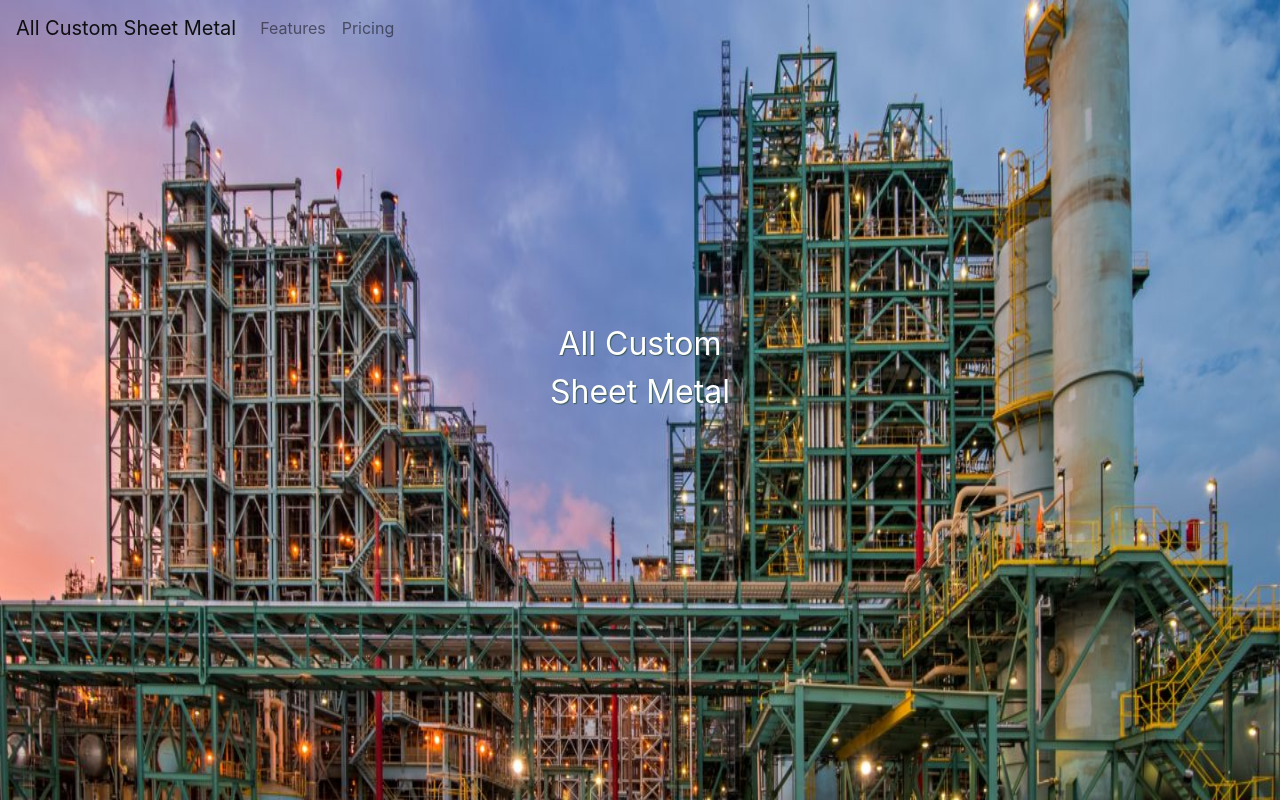
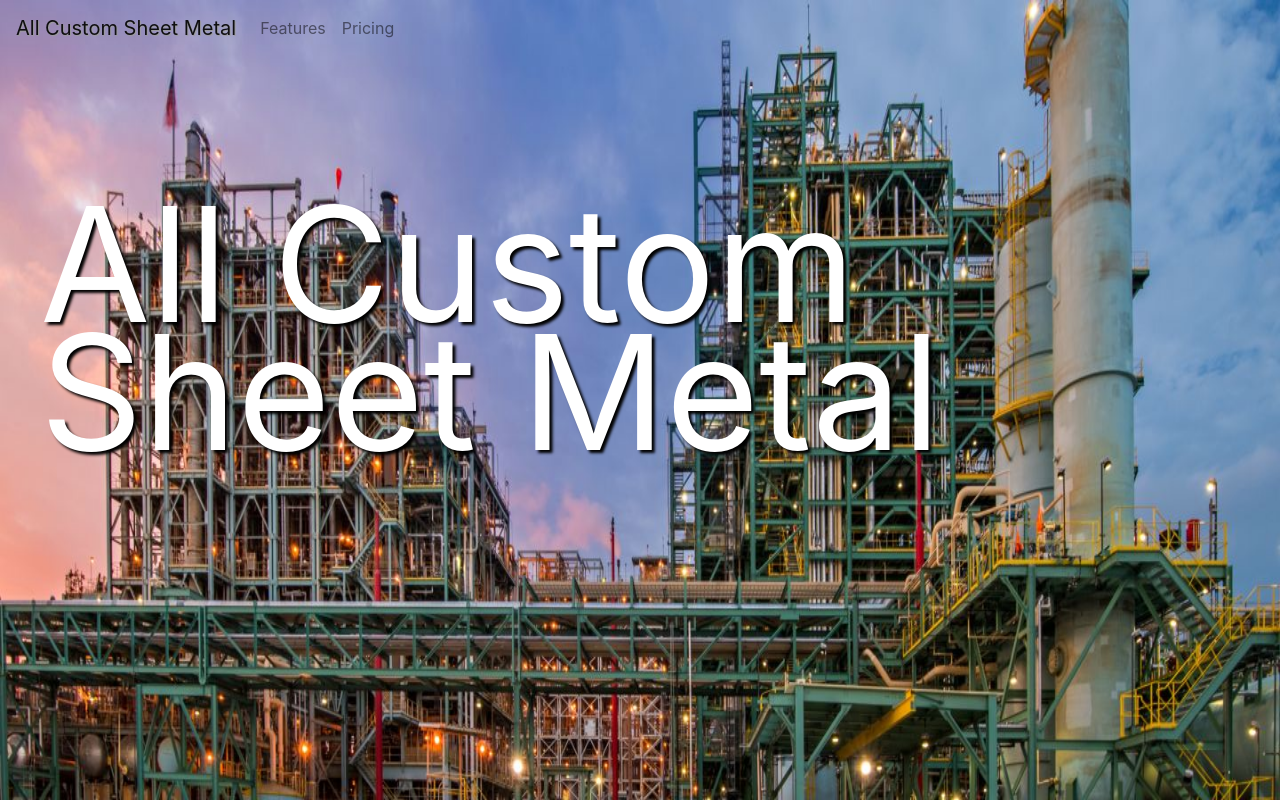
Before and after one commit to fluentinstroll/all-custom-sheet-metal, a Next.js app: page / in a window 1280 px wide. Built offline with nearby package versions, Linux system fonts and the light colour scheme.

Commit message:
added text and shadow to navbar brand

```diff
--- a/components/NavBar.js
+++ b/components/NavBar.js
@@ -1,14 +1,12 @@
 import React from 'react';
 import Navbar from 'react-bootstrap/Navbar';
 import Nav from 'react-bootstrap/Nav';
-import Link from 'next/link';
 import styles from '../styles/NavBar.module.css';
-import Button from 'react-bootstrap/Button';
 // TODO: navbar buttons should be spaced
 function NavBar() {
   return (
     <Navbar scrolling="true" dark="true" expand="md" fixed="top">
-    <Navbar.Brand href="#home">All Custom Sheet Metal</Navbar.Brand>
+    <Navbar.Brand href="#home" className={styles.brand}>All Custom Sheet Metal</Navbar.Brand>
     <Nav className="mr-auto">
       <Nav.Link href="#features">Features</Nav.Link>
       <Nav.Link href="#pricing">Pricing</Nav.Link>
--- a/pages/index.js
+++ b/pages/index.js
@@ -1,7 +1,7 @@
 import Head from 'next/head'
 import NavBar from '../components/NavBar';
 import Image from 'next/image';
-import styles from './Home.module.css';
+import styles from '../styles/Home.module.css';
 
 export default function Home() {
   return (
@@ -20,11 +20,14 @@ export default function Home() {
         alt="temp"
       />
       </div>
+      <div className={styles.headingText}>
       <p className={styles.bgText}>
         All Custom
-        <br />
+        </p>
+        <p className={styles.bgText}>
         Sheet Metal
       </p>
+      </div>
       </main>
 
       <footer>
--- a/pages/Home.module.css
+++ b/styles/Home.module.css
@@ -1,3 +1,7 @@
+.headingText{
+  padding-top: 20vh;
+}
+
 .bgWrap {
     position: fixed;
     height: 100vh;
@@ -8,10 +12,11 @@
 
   .bgText {
     margin: 0;
-    font-size: 2rem;
+    font-size: 10rem;
     line-height: 3rem;
-    text-align: center;
-    padding-top: 40vh;
-    text-shadow: 1px 1px 1px #3c5c5e;
+    text-align: left;
+    padding-top: 10vh;
+    padding-left: 5vh;
+    text-shadow: 3px 3px 3px #000000;
     color: #ffffff;
   }
--- a/styles/NavBar.module.css
+++ b/styles/NavBar.module.css
@@ -0,0 +1,3 @@
+.brand{
+    text-shadow: 1px 1px 1px #9c9c9c;
+}
```
